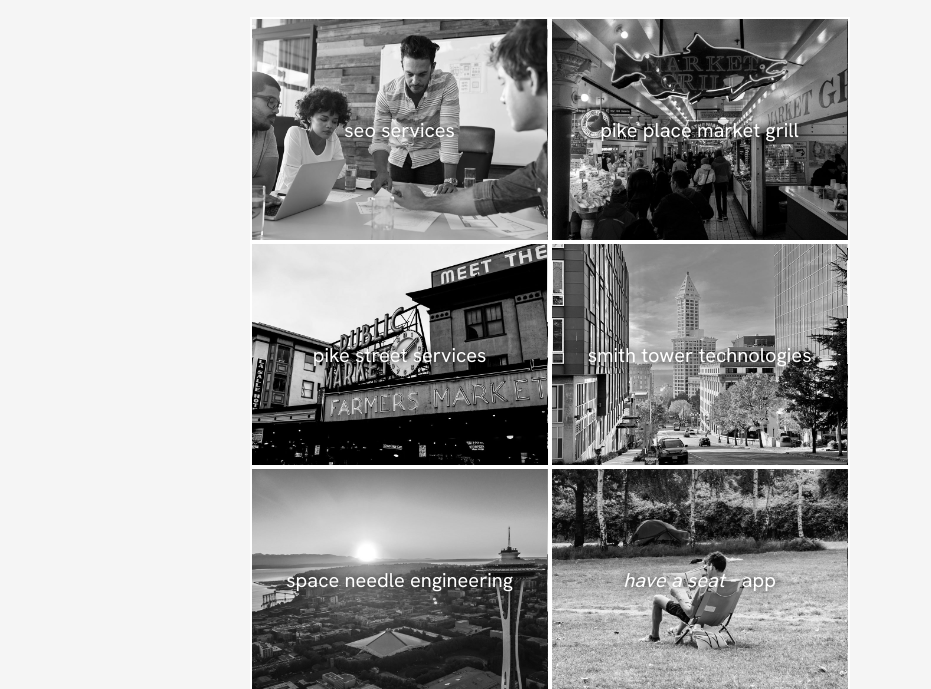
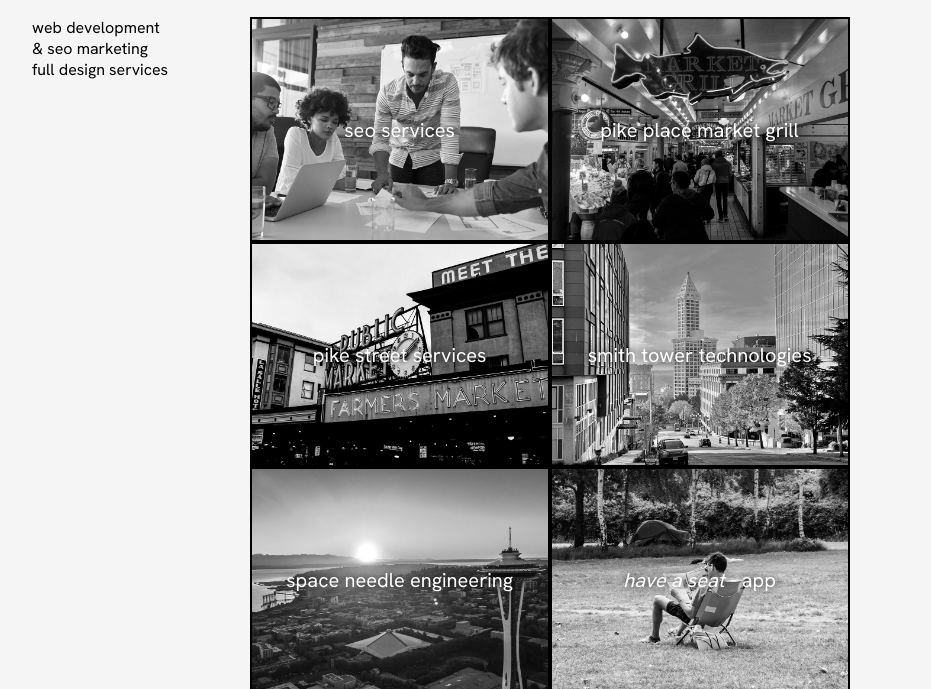
Before and after one commit to chlarson74/homework-62723, a plain HTML site: page index.html in a window 1280 px wide. Shown: the part 65-754 px from the top of the page, without its empty margins (64-995 px from the left). Drawn offline with Linux system fonts and the light colour scheme.

Commit message:
added services content to the aside. Adjusted the project styles

```diff
--- a/index.html
+++ b/index.html
@@ -22,7 +22,7 @@
     </header>
     <main>
         <!-- place an aside with 20% width to complement the article portion -->
-        <aside></aside>
+        <aside>web development<br>&amp; seo marketing<br>full design services<br><br></aside>
         <!-- placed all the projects inside an article with 80% width -->
         <article>
                 <section class="project seo">
--- a/styles/portfolio.css
+++ b/styles/portfolio.css
@@ -50,14 +50,14 @@ article {
 /* filter property changes the image to a grayscale. creates a flex container for the paragraph tag to justify and align center. */
 .project {
     filter: grayscale(100%);
-    background-size: contain;
+    background-size: cover;
     width: 300px;
     height: 225px;
     flex: 0 0 400;
     display: flex;
     justify-content: center;
     align-items: center;
-    border:white solid 2px;
+    border:black solid 2px;
 }
  /* this psuedo-class will remove the greyscale filter on hover */
 .project:hover {
```
